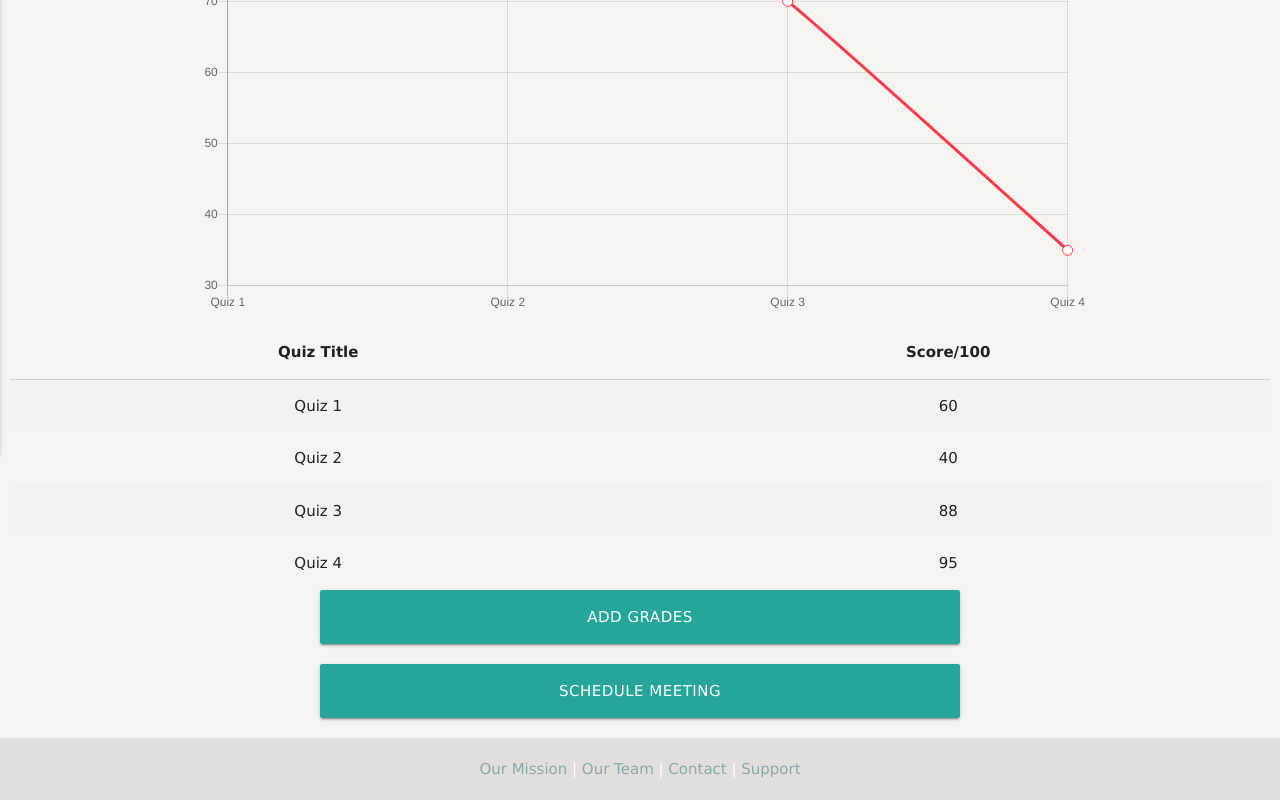
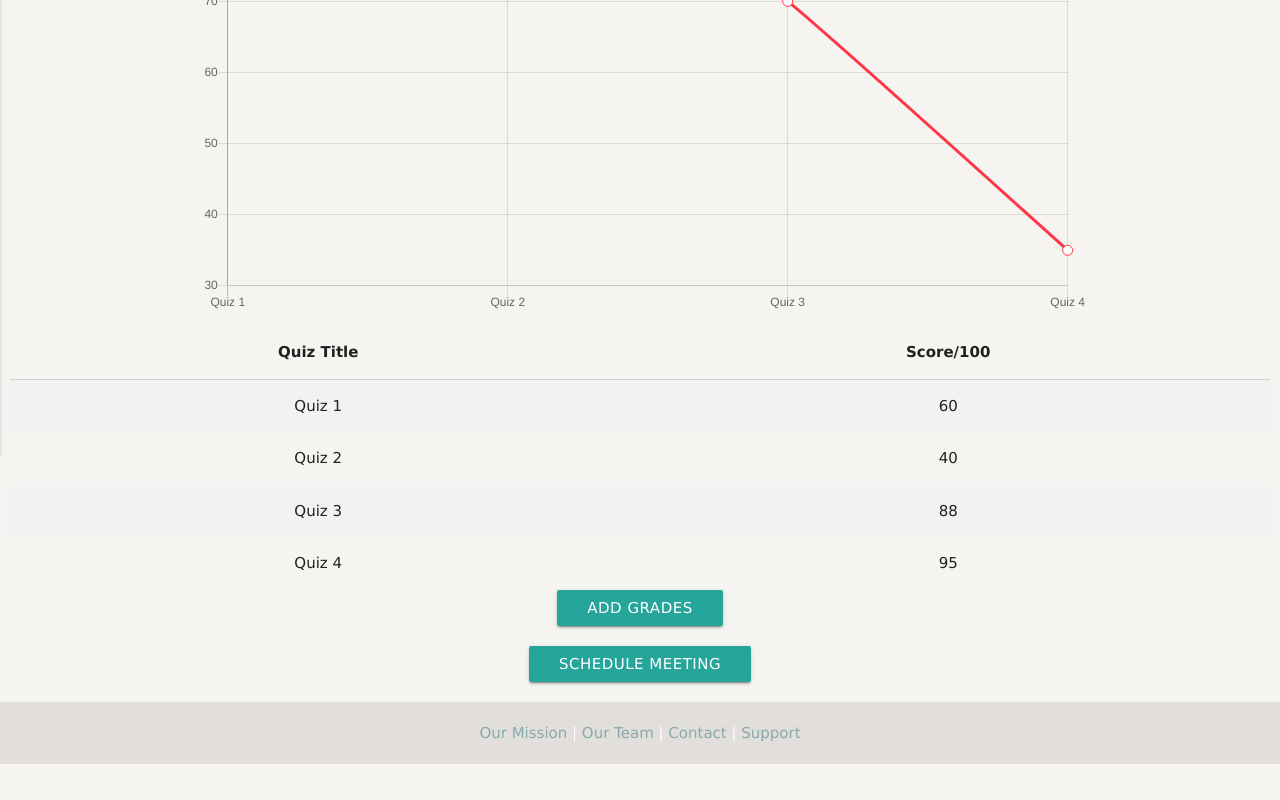
Before and after one commit to Nandhiny-Duraikannu/SRID-Online-Mentorship, a plain HTML site: page Tutor - View Grades.html in a window 1280 px wide. Shown: the part 405-1205 px from the top of the page. After the commit the page ends 1169 px from the top, so only its background shows below. Drawn offline with nearby package versions, Linux system fonts and the light colour scheme.

Commit message:
Tutor - Add Grades page and button change in View Performance

```diff
--- a/Tutor - View Grades.html
+++ b/Tutor - View Grades.html
@@ -79,10 +79,10 @@
     </div>
 
     <div class="row center">
-        <a href="" class="waves-effect waves-light btn-large">Add Grades</a>
+        <a href="" class="waves-effect waves-light btn">Add Grades</a>
     </div>
     <div class="row center">
-        <a href="" class="waves-effect waves-light btn-large">Schedule Meeting</a>
+        <a href="" class="waves-effect waves-light btn">Schedule Meeting</a>
     </div>
 </main>
 <footer class="page-footer">
```
